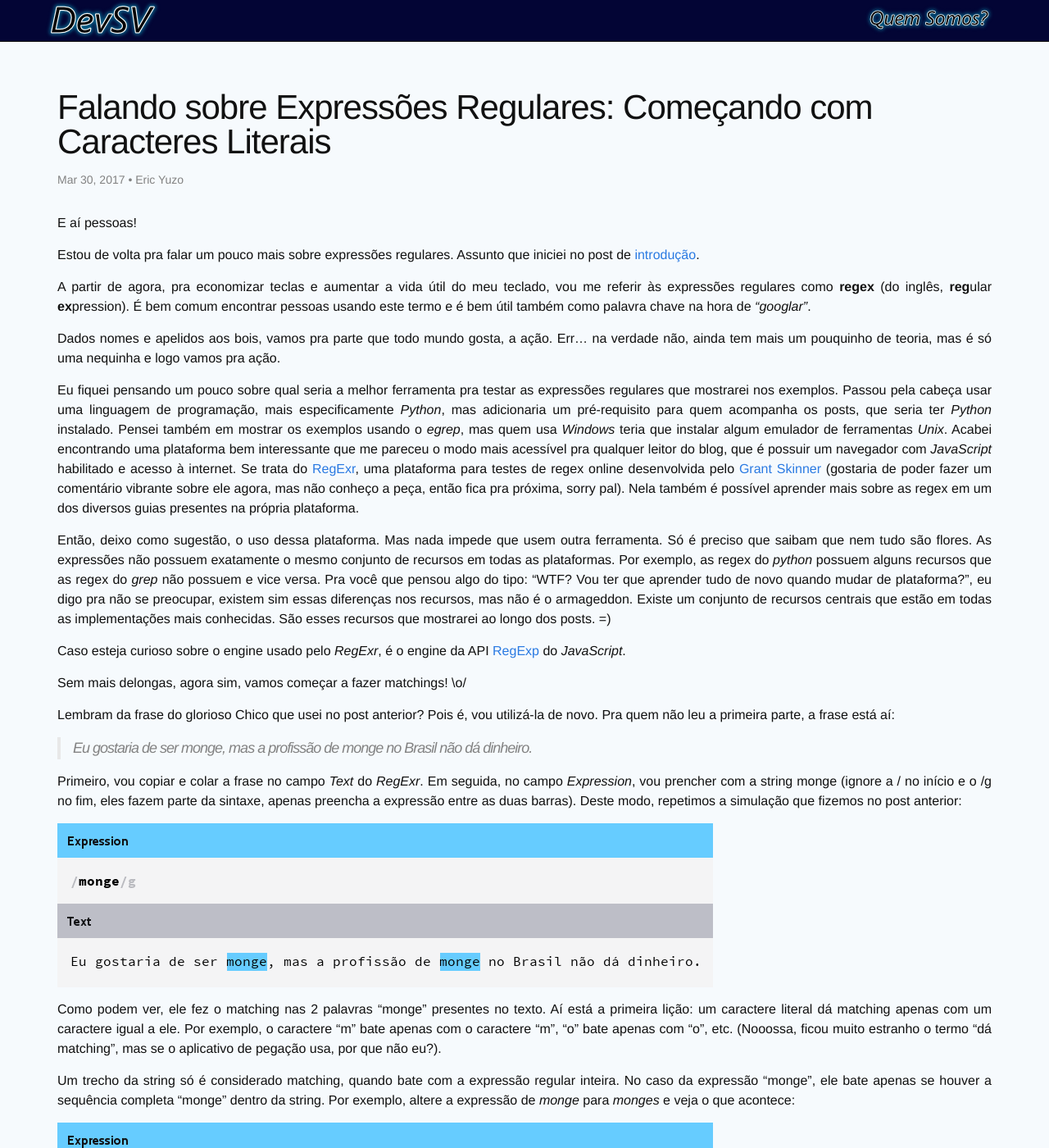
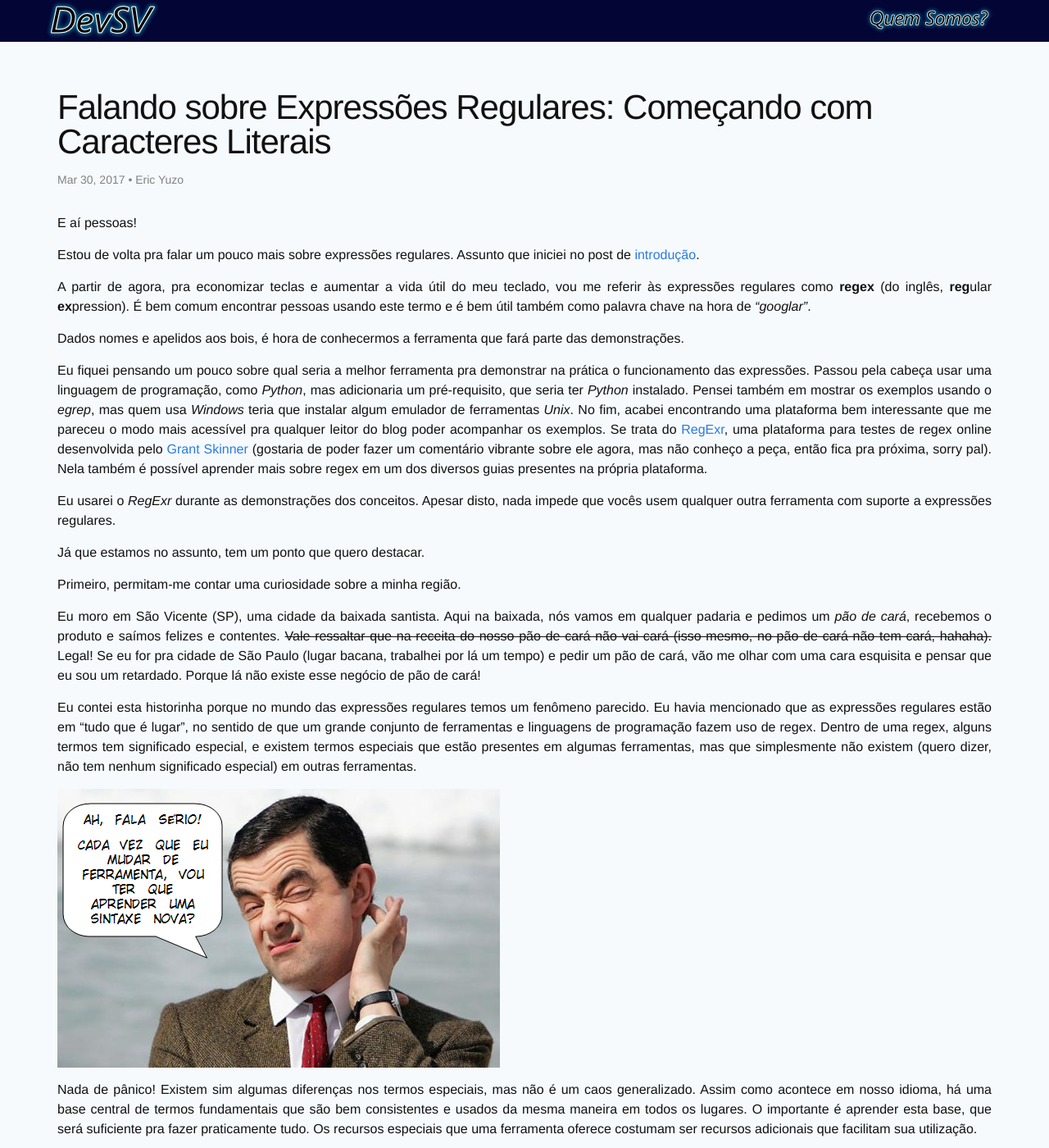
Before and after one commit to devsvbr/devsvbr.github.io, a Jekyll site: the page built from _posts/2017-03-30-falando-sobre-expressoes-regulares-comecando-com-caracteres-literais.md, in a window 1280 px wide and 1400 px high. Shown: the whole window at 82% size. Built offline with Jekyll 4.4.1, drawn with Linux system fonts in a browser that asks for light colours; some of the changed text lies outside the part shown.

Commit message:
revisao post #2 sobre ER

```diff
--- a/_posts/2017-03-30-falando-sobre-expressoes-regulares-comecando-com-caracteres-literais.md
+++ b/_posts/2017-03-30-falando-sobre-expressoes-regulares-comecando-com-caracteres-literais.md
@@ -10,42 +10,52 @@
 
 A partir de agora, pra economizar teclas e aumentar a vida útil do meu teclado, vou me referir às expressões regulares como **regex** (do inglês, **reg**ular **ex**pression). É bem comum encontrar pessoas usando este termo e é bem útil também como palavra chave na hora de _"googlar"_.
 
-Dados nomes e apelidos aos bois, vamos pra parte que todo mundo gosta, a ação. Err... na verdade não, ainda tem mais um pouquinho de teoria, mas é só uma nequinha e logo vamos pra ação.
+Dados nomes e apelidos aos bois, é hora de conhecermos a ferramenta que fará parte das demonstrações.
 
-Eu fiquei pensando um pouco sobre qual seria a melhor ferramenta pra testar as expressões regulares que mostrarei nos exemplos. Passou pela cabeça usar uma linguagem de programação, mais especificamente _Python_, mas adicionaria um pré-requisito para quem acompanha os posts, que seria ter _Python_ instalado. Pensei também em mostrar os exemplos usando o _egrep_, mas quem usa _Windows_ teria que instalar algum emulador de ferramentas _Unix_. Acabei encontrando uma plataforma bem interessante que me pareceu o modo mais acessível pra qualquer leitor do blog, que é possuir um navegador com _JavaScript_ habilitado e acesso à internet. Se trata do [RegExr](http://regexr.com/), uma plataforma para testes de regex online desenvolvida pelo [Grant Skinner](https://github.com/gskinner) (gostaria de poder fazer um comentário vibrante sobre ele agora, mas não conheço a peça, então fica pra próxima, sorry pal). Nela também é possível aprender mais sobre as regex em um dos diversos guias presentes na própria plataforma.
+Eu fiquei pensando um pouco sobre qual seria a melhor ferramenta pra demonstrar na prática o funcionamento das expressões. Passou pela cabeça usar uma linguagem de programação, como _Python_, mas adicionaria um pré-requisito, que seria ter _Python_ instalado. Pensei também em mostrar os exemplos usando o _egrep_, mas quem usa _Windows_ teria que instalar algum emulador de ferramentas _Unix_. No fim, acabei encontrando uma plataforma bem interessante que me pareceu o modo mais acessível pra qualquer leitor do blog poder acompanhar os exemplos. Se trata do [RegExr](http://regexr.com/), uma plataforma para testes de regex online desenvolvida pelo [Grant Skinner](https://github.com/gskinner) (gostaria de poder fazer um comentário vibrante sobre ele agora, mas não conheço a peça, então fica pra próxima, sorry pal). Nela também é possível aprender mais sobre regex em um dos diversos guias presentes na própria plataforma.
 
-Então, deixo como sugestão, o uso dessa plataforma. Mas nada impede que usem outra ferramenta. Só é preciso que saibam que nem tudo são flores. As expressões não possuem exatamente o mesmo conjunto de recursos em todas as plataformas. Por exemplo, as regex do _python_ possuem alguns recursos que as regex do _grep_ não possuem e vice versa. Pra você que pensou algo do tipo: "WTF? Vou ter que aprender tudo de novo quando mudar de plataforma?", eu digo pra não se preocupar, existem sim essas diferenças nos recursos, mas não é o armageddon. Existe um conjunto de recursos centrais que estão em todas as implementações mais conhecidas. São esses recursos que mostrarei ao longo dos posts. =)
+Eu usarei o _RegExr_ durante as demonstrações dos conceitos. Apesar disto, nada impede que vocês usem qualquer outra ferramenta com suporte a expressões regulares.
 
-Caso esteja curioso sobre o engine usado pelo _RegExr_, é o engine da API [RegExp](https://www.w3schools.com/jsref/jsref_obj_regexp.asp) do _JavaScript_.
+Já que estamos no assunto, tem um ponto que quero destacar.
 
-Sem mais delongas, agora sim, vamos começar a fazer matchings! \o/
+Primeiro, permitam-me contar uma curiosidade sobre a minha região.
+
+Eu moro em São Vicente (SP), uma cidade da baixada santista. Aqui na baixada, nós vamos em qualquer padaria e pedimos um _pão de cará_, recebemos o produto e saímos felizes e contentes. ~~Vale ressaltar que na receita do nosso pão de cará não vai cará (isso mesmo, no pão de cará não tem cará, hahaha).~~ Legal! Se eu for pra cidade de São Paulo (lugar bacana, trabalhei por lá um tempo) e pedir um pão de cará, vão me olhar com uma cara esquisita e pensar que eu sou um retardado. Porque lá não existe esse negócio de pão de cará!
+
+Eu contei esta historinha porque no mundo das expressões regulares temos um fenômeno parecido. Eu havia mencionado que as expressões regulares estão em "tudo que é lugar", no sentido de que um grande conjunto de ferramentas e linguagens de programação fazem uso de regex. Dentro de uma regex, alguns termos tem significado especial, e existem termos especiais que estão presentes em algumas ferramentas, mas que simplesmente não existem (quero dizer, não tem nenhum significado especial) em outras ferramentas.
+
+![Ah, fala sério! Cada vez que eu mudar de ferramenta, vou ter que aprender uma sintaxe nova?]({{ "/img/posts/2017-03-30-fala-serio.png" | prepend: site.baseurl }})
+
+Nada de pânico! Existem sim algumas diferenças nos termos especiais, mas não é um caos generalizado. Assim como acontece em nosso idioma, há uma base central de termos fundamentais que são bem consistentes e usados da mesma maneira em todos os lugares. O importante é aprender esta base, que será suficiente pra fazer praticamente tudo. Os recursos especiais que uma ferramenta oferece costumam ser recursos adicionais que facilitam sua utilização.
+
+Sem mais delongas, hora de fazer matchings! \o/
 
 Lembram da frase do glorioso Chico que usei no post anterior? Pois é, vou utilizá-la de novo. Pra quem não leu a primeira parte, a frase está aí:
 
 > Eu gostaria de ser monge, mas a profissão de monge no Brasil não dá dinheiro.
 
-Primeiro, vou copiar e colar a frase no campo _Text_ do _RegExr_. Em seguida, no campo _Expression_, vou prencher com a string monge (ignore a / no início e o /g no fim, eles fazem parte da sintaxe, apenas preencha a expressão entre as duas barras). Deste modo, repetimos a simulação que fizemos no post anterior:
+Primeiro, vou copiar e colar a frase no campo _Text_ do _RegExr_. Em seguida, no campo _Expression_, vou prencher com a expressão `monge` (ignore a / no início e o /g no fim, eles fazem parte da sintaxe, apenas preencha a expressão entre as duas barras):
 
 ![imagem ilustrando matching da regex "monge"]({{ "/img/posts/2017-03-30-regexr-1.png" | prepend: site.baseurl }})
 
-Como podem ver, ele fez o matching nas 2 palavras "monge" presentes no texto. Aí está a primeira lição: um caractere literal dá matching apenas com um caractere igual a ele. Por exemplo, o caractere "m" bate apenas com o caractere "m", "o" bate apenas com "o", etc. (Nooossa, ficou muito estranho o termo "dá matching", mas se o aplicativo de pegação usa, por que não eu?).
+Como podem ver, o RegExr usa expressões regulares pra fazer uma busca e dá um destaque nos termos que dão match (meio estranho o termo, mas se o aplicativo de pegação usa, por que não eu?).
 
-Um trecho da string só é considerado matching, quando bate com a expressão regular inteira. No caso da expressão "monge", ele bate apenas se houver a sequência completa "monge" dentro da string. Por exemplo, altere a expressão de _monge_ para _monges_ e veja o que acontece:
+Neste primeiro exemplo, passamos a expressão `monge` e o _Regexr_ encontrou 2 grupos de caracteres dentro da string que deram match com nossa expressão.
+
+Eu comentei sobre termos que tem significado especial dentro da regex. Pois não é o caso de nenhum dos caracteres da expressão `monge`. Os caracteres que não possuem um significado especial, são tratados como **literais**, isto é, eles batem apenas com um caractere igual a ele mesmo. Por exemplo, "m" bate apenas com "m", "o" bate apenas com "o", "n" bate apenas com "n" e assim por diante.
+
+Outra coisa, uma regex pode ser formada por múltiplos elementos, de modo que um trecho da string deve bater com a expressão regular inteira. A expressão `monge` só dá match com a string "monge". Por exemplo, altere a expressão de `monge` para `monges` e veja o que acontece:
 
 ![imagem ilustrando matching da regex "monges"]({{ "/img/posts/2017-03-30-regexr-2.png" | prepend: site.baseurl }})
 
-Não houve matching, pois não existe a sequência "monges" na string.
+Não houve match, pois não existe a sequência "monges" na string.
 
-E a busca não se limita a palavras inteiras, a regex vai considerar como matching quaisquer trechos que batam com a sequência descrita na expressão, como apenas _mon_:
+E a busca não se limita a palavras completas, a regex vai considerar como match quaisquer trechos que batam com o padrão descrito na expressão, como apenas `mon`:
 
 ![imagem ilustrando matching da regex "mon"]({{ "/img/posts/2017-03-30-regexr-3.png" | prepend: site.baseurl }})
 
-Antes de fechar este post, quero apenas mostrar uma aplicação prática da busca que fizemos aqui. Como uma imagem vale mais que mil palavras ~~(e eu quero preservar a vida útil do meu teclado)~~, segue a imagem:
+Lindo, não? Pra hoje, já está de bom tamanho. No próximo post veremos alguns dos tais caracteres especiais.
 
-![imagem com exemplo de busca com grep]({{ "/img/posts/2017-03-30-grep.png" | prepend: site.baseurl }})
-
-Esta imagem mostra meu terminal _Linux_, onde uso o programa _grep_ pra buscar a string "monge" no arquivo _frase-do-chico.txt_, que contém a marcante frase. Esse exemplo é bem bobo, meramente ilustrativo, mas o _grep_ não é nada bobo. Com ele filtramos do input do terminal, apenas as linhas que dão match com a regex que passamos por parâmetro. Uma ferramenta importantíssima, principalmente pra administradores de sistemas _Unix-like_.
-
-Lindo, não? Hahaha. Pra hoje, já está de bom tamanho. No próximo post veremos alguns truques de mágica.
+Valeu pessoas!
 
 Falou...
```
Also changed, not shown: img/posts/2017-03-30-fala-serio.png (added), img/posts/2017-03-30-grep.png (deleted).
